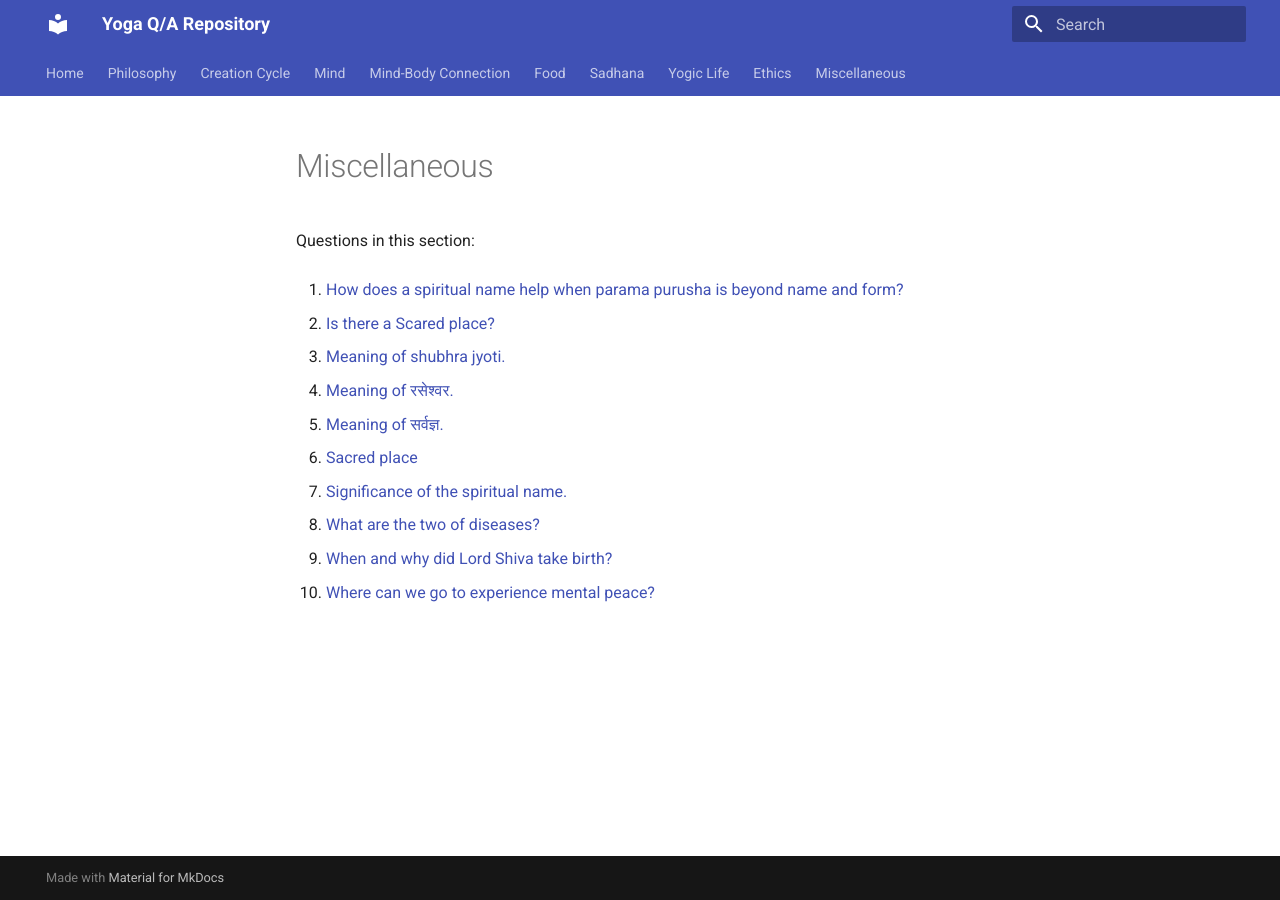
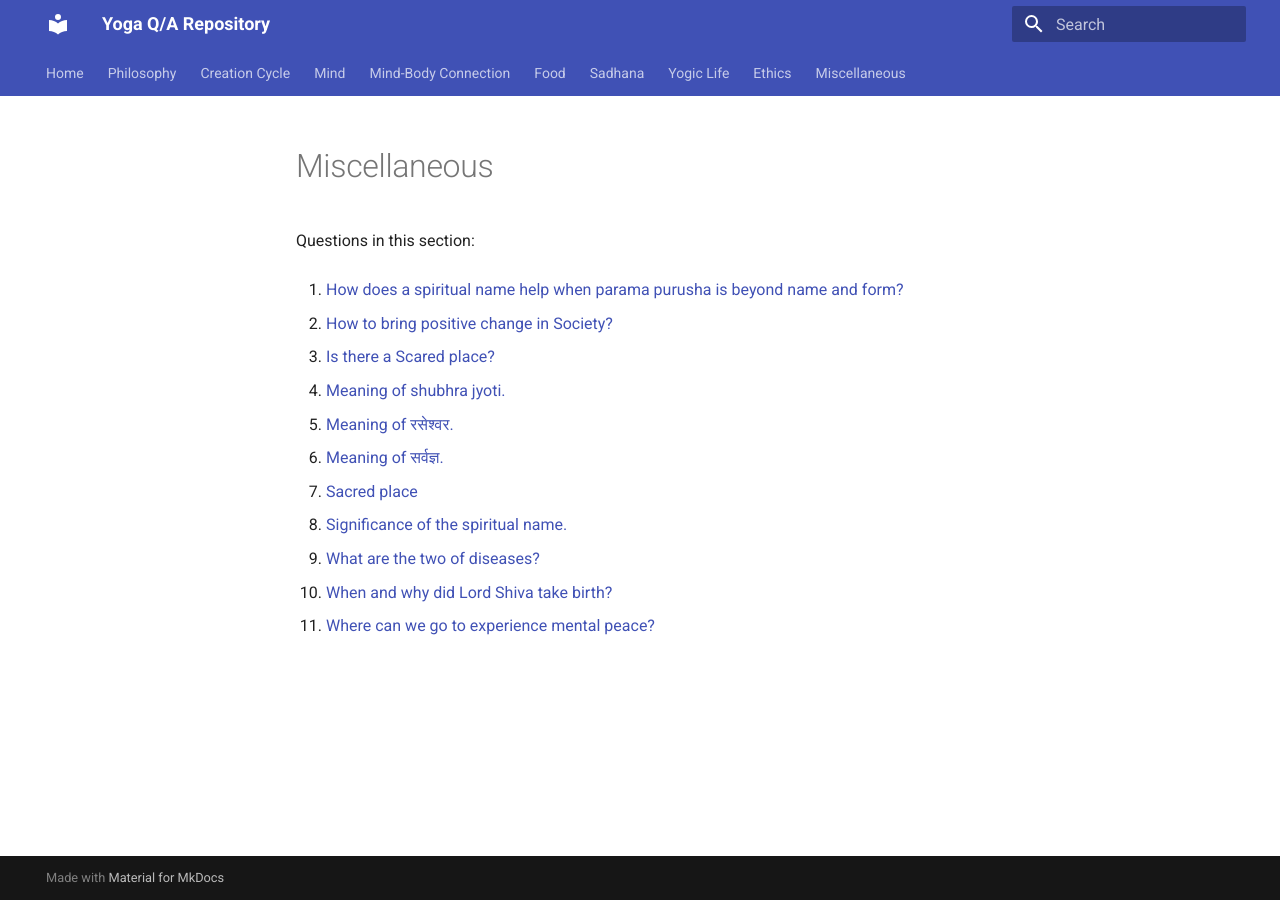
Before and after one commit to yogiclife/yoga-qa, an MkDocs documentation site: the page built from docs/miscellaneous/README.md, in a window 1280 px wide. Built offline with MkDocs 1.6.1 and Material for MkDocs 9.7.7, drawn with Linux system fonts in a browser that asks for light colours.

Commit message:
Update topic indices [skip ci]

```diff
--- a/docs/miscellaneous/README.md
+++ b/docs/miscellaneous/README.md
@@ -4,20 +4,22 @@ Questions in this section:
 
 1. [How does a spiritual name help when parama purusha is beyond name and form?](how-does-a-spiritual-name-help-when-parama-purusha-is-beyond-name-and-form-20260628-133809.md)
 
-2. [Is there a Scared place?](is-there-a-scared-place-20260629-081134.md)
+2. [How to bring positive change in Society?](how-to-bring-positive-change-in-society-20260629-081408.md)
 
-3. [Meaning of shubhra jyoti.](meaning-of-shubhra-jyoti-20260628-133431.md)
+3. [Is there a Scared place?](is-there-a-scared-place-20260629-081134.md)
 
-4. [Meaning of रसेश्वर.](meaning-of-20260628-134341.md)
+4. [Meaning of shubhra jyoti.](meaning-of-shubhra-jyoti-20260628-133431.md)
 
-5. [Meaning of सर्वज्ञ.](meaning-of-20260628-134144.md)
+5. [Meaning of रसेश्वर.](meaning-of-20260628-134341.md)
 
-6. [Sacred place](sacred-place-20260629-081217.md)
+6. [Meaning of सर्वज्ञ.](meaning-of-20260628-134144.md)
 
-7. [Significance of the spiritual name.](significance-of-the-spiritual-name-20260628-125349.md)
+7. [Sacred place](sacred-place-20260629-081217.md)
 
-8. [What are the two of diseases?](what-are-the-two-of-diseases-20260628-113916.md)
+8. [Significance of the spiritual name.](significance-of-the-spiritual-name-20260628-125349.md)
 
-9. [When and why did Lord Shiva take birth?](when-and-why-did-lord-shiva-take-birth-20260628-123237.md)
+9. [What are the two of diseases?](what-are-the-two-of-diseases-20260628-113916.md)
 
-10. [Where can we go to experience mental peace?](where-can-we-go-to-experience-mental-peace-20260628-115928.md)
+10. [When and why did Lord Shiva take birth?](when-and-why-did-lord-shiva-take-birth-20260628-123237.md)
+
+11. [Where can we go to experience mental peace?](where-can-we-go-to-experience-mental-peace-20260628-115928.md)
```
